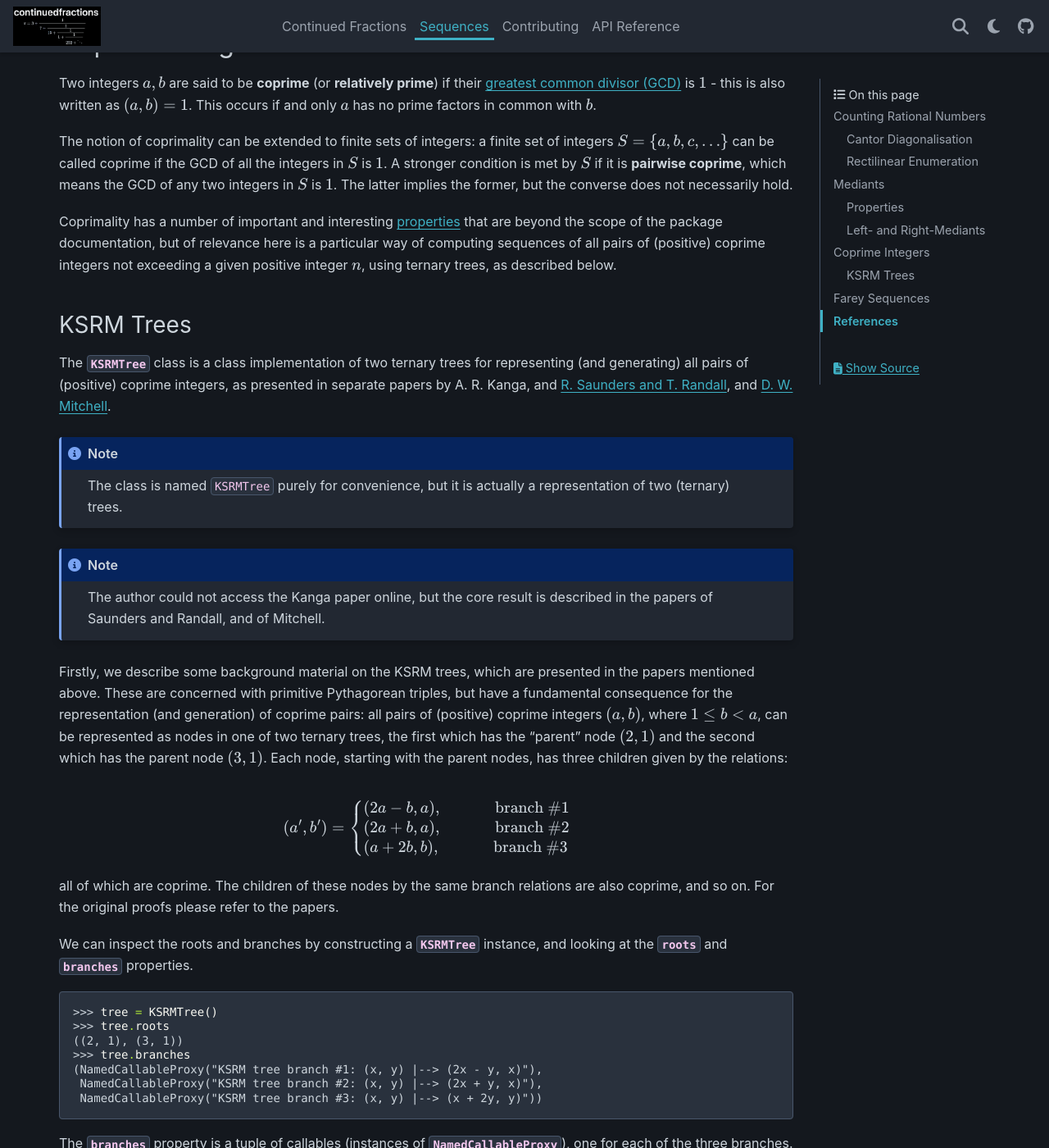
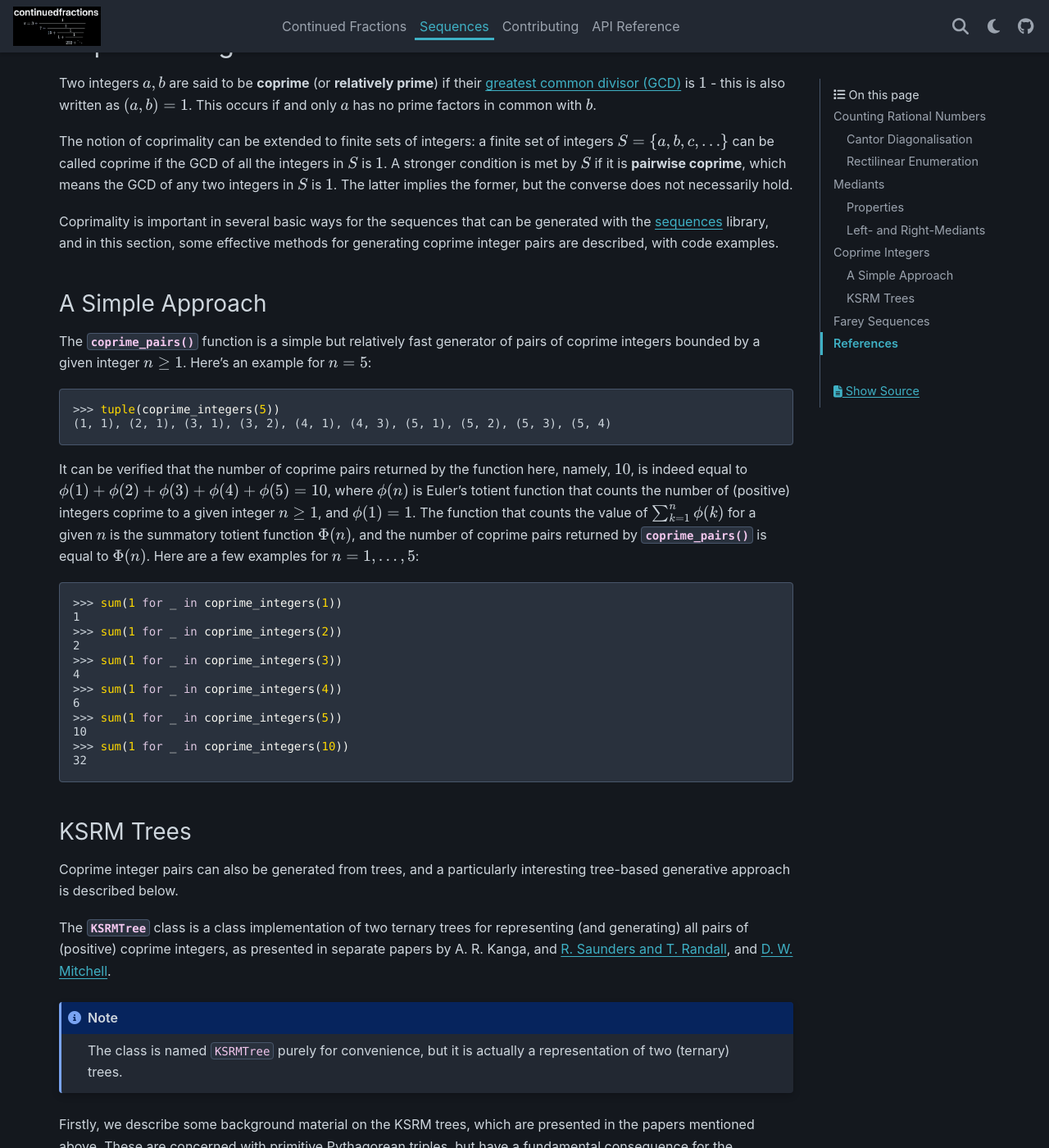
Before and after one commit to sr-murthy/continuedfractions, a Sphinx documentation site: the page built from docs/sources/sequences.rst, in a window 1280 px wide and 1400 px high, scrolled down 14728 px. Shown: the whole window at 82% size. Built offline with Sphinx 7.4.7 and the PyData theme 0.15.4, drawn with Linux system fonts in a browser that asks for light colours; nearby versions of some CDN libraries.

Commit message:
refactor: clarify branching logic and optimise steps in `sequences.{KSRMTree.search, coprime_pairs}` + update Sphinx docs

```diff
--- a/docs/conf.py
+++ b/docs/conf.py
@@ -30,7 +30,7 @@ sys.path.insert(0, os.path.join(os.path.dirname(os.path.abspath('.')), 'src'))
 
 import continuedfractions
 
-from continuedfractions.version import __version__
+from continuedfractions.__version__ import __version__
 
 # -- Project information -----------------------------------------------------
 # https://www.sphinx-doc.org/en/master/usage/configuration.html#project-information
--- a/docs/sources/sequences.rst
+++ b/docs/sources/sequences.rst
@@ -440,23 +440,49 @@ Two integers :math:`a, b` are said to be **coprime** (or **relatively prime**) i
 
 The notion of coprimality can be extended to finite sets of integers: a finite set of integers :math:`S = \{a, b, c, \ldots\}` can be called coprime if the GCD of all the integers in :math:`S` is :math:`1`. A stronger condition is met by :math:`S` if it is **pairwise coprime**, which means the GCD of any two integers in :math:`S` is :math:`1`. The latter implies the former, but the converse does not necessarily hold.
 
-Coprimality has a number of important and interesting `properties <https://en.wikipedia.org/wiki/Coprime_integers#Properties>`_ that are beyond the scope of the package documentation, but of relevance here is a particular way of computing sequences of all pairs of (positive) coprime integers not exceeding a given positive integer :math:`n`, using ternary trees, as described below.
+Coprimality is important in several basic ways for the sequences that can be generated with the :doc:`sequences <continuedfractions/sequences>` library, and in this section, some effective methods for generating coprime integer pairs are described, with code examples.
 
+.. _sequences.simple-approach:
+
+A Simple Approach
+-----------------
+
+The :py:func:`~continuedfractions.sequences.coprime_pairs` function is a simple but relatively fast generator of pairs of coprime integers bounded by a given integer :math:`n \geq 1`. Here's an example for :math:`n = 5`:
+
+.. code:: python
+
+   >>> tuple(coprime_integers(5))
+   (1, 1), (2, 1), (3, 1), (3, 2), (4, 1), (4, 3), (5, 1), (5, 2), (5, 3), (5, 4)
+
+It can be verified that the number of coprime pairs returned by the function here, namely, :math:`10`, is indeed equal to :math:`\phi(1) + \phi(2) + \phi(3) + \phi(4) + \phi(5) = 10`, where :math:`\phi(n)` is Euler's totient function that counts the number of (positive) integers coprime to a given integer :math:`n \geq 1`, and :math:`\phi(1) = 1`. The function that counts the value of :math:`\sum_{k=1}^n \phi(k)` for a given :math:`n` is the summatory totient function :math:`\Phi(n)`, and the number of coprime pairs returned by :py:func:`~continuedfractions.sequences.coprime_pairs` is equal to :math:`\Phi(n)`. Here are a few examples for :math:`n = 1,\ldots,5`:
+
+.. code:: python
+
+   >>> sum(1 for _ in coprime_integers(1))
+   1
+   >>> sum(1 for _ in coprime_integers(2))
+   2
+   >>> sum(1 for _ in coprime_integers(3))
+   4
+   >>> sum(1 for _ in coprime_integers(4))
+   6
+   >>> sum(1 for _ in coprime_integers(5))
+   10
+   >>> sum(1 for _ in coprime_integers(10))
+   32
 
 .. _sequences.ksrm-trees:
 
 KSRM Trees
 ----------
 
+Coprime integer pairs can also be generated from trees, and a particularly interesting tree-based generative approach is described below.
+
 The :py:class:`~continuedfractions.sequences.KSRMTree` class is a class implementation of two ternary trees for representing (and generating) all pairs of (positive) coprime integers, as presented in separate papers by A. R. Kanga, and `R. Saunders and T. Randall <https://doi.org/10.2307/3618576>`_, and `D. W. Mitchell <https://doi.org/10.2307/3622017>`_.
 
 .. note::
 
    The class is named ``KSRMTree`` purely for convenience, but it is actually a representation of two (ternary) trees.
-
-.. note::
-
-   The author could not access the Kanga paper online, but the core result is described in the papers of Saunders and Randall, and of Mitchell.
 
 Firstly, we describe some background material on the KSRM trees, which are presented in the papers mentioned above. These are concerned with primitive Pythagorean triples, but have a fundamental consequence for the representation (and generation) of coprime pairs: all pairs of (positive) coprime integers :math:`(a, b)`, where :math:`1 \leq b < a`, can be represented as nodes in one of two ternary trees, the first which has the "parent" node :math:`(2, 1)` and the second which has the parent node :math:`(3, 1)`. Each node, starting with the parent nodes, has three children given by the relations:
 
--- a/pyproject.toml
+++ b/pyproject.toml
@@ -150,7 +150,7 @@ unittests = {shell = "make unittests", help = "Run unit tests & measure coverage
 
 [tool.pdm.version]
 source = "file"
-path = "src/continuedfractions/version.py"
+path = "src/continuedfractions/__version__.py"
 
 # For ``pytest`` configuration, including TOML-specific configuration see:
 #
@@ -202,7 +202,7 @@ omit = [
     "*.pyc",
     "*.env",
     "*__pycache__*",
-    "version.py"
+    "__version__.py"
 ]
 source = ["src"]
 
```
Also changed, not shown: src/continuedfractions/__version__.py (renamed from src/continuedfractions/version.py), 2 other files.
